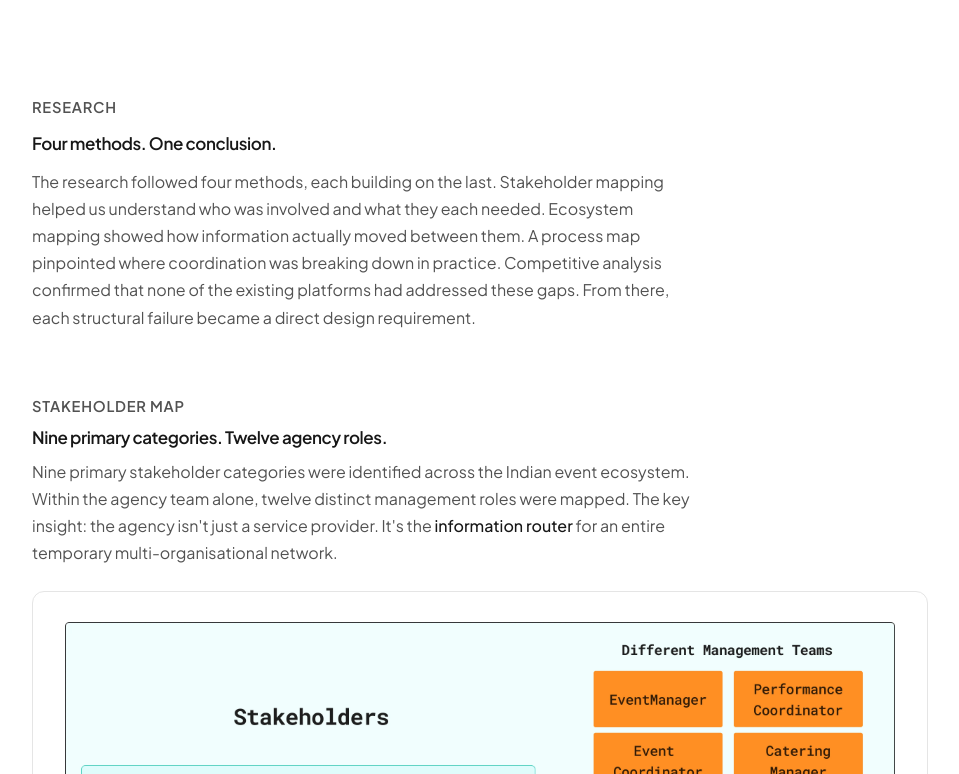
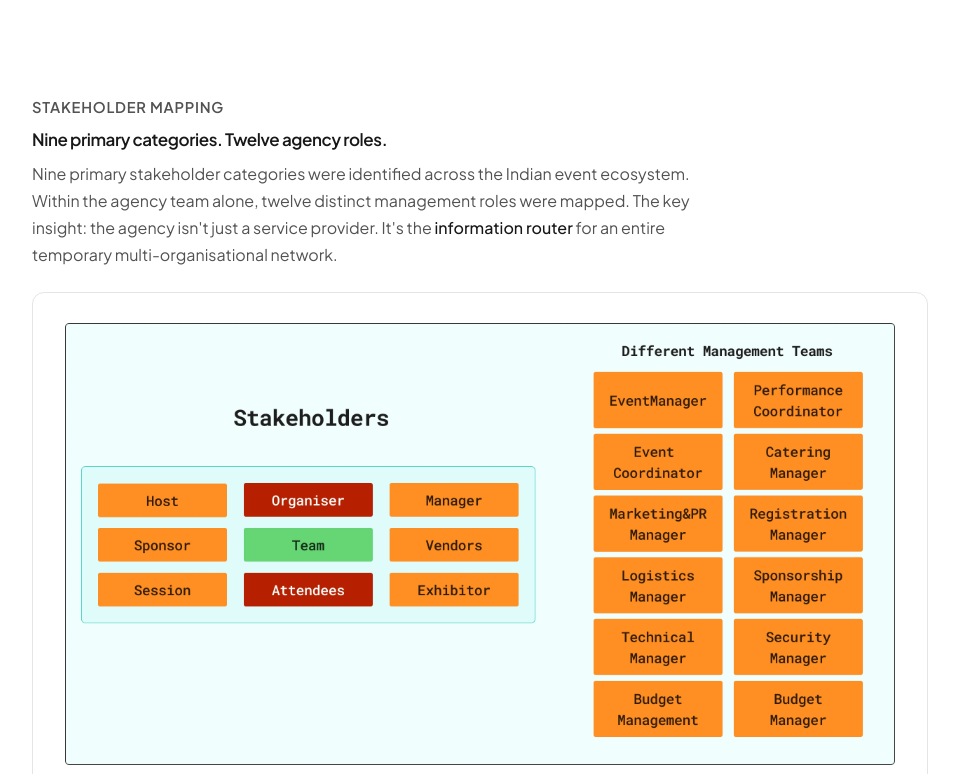
Before and after one commit to Harharshambhu/portfolio, a Next.js app: page /projects/event-ease in a window 1280 px wide. Shown: the part 3286-4060 px from the top of the page, without its empty margins (160-1119 px from the left). Built offline with nearby package versions, Linux system fonts and the light colour scheme.

Commit message:
basic changes

```diff
--- a/src/app/(portfolio)/projects/event-ease/page.tsx
+++ b/src/app/(portfolio)/projects/event-ease/page.tsx
@@ -404,18 +404,12 @@ export default function EventEaseProjectPage() {
 
                 {/* 06 — RESEARCH */}
                 <motion.section initial="hidden" animate="visible" variants={fade} className="flex flex-col gap-16">
-                    <div className="flex flex-col gap-4">
-                        <SectionLabel>Research</SectionLabel>
-                        <h3 className="text-5xl font-semibold tracking-tight">Four methods. One conclusion.</h3>
-                        <p className="max-w-2xl text-muted leading-relaxed">
-                            The research followed four methods, each building on the last. Stakeholder mapping helped us understand who was involved and what they each needed. Ecosystem mapping showed how information actually moved between them. A process map pinpointed where coordination was breaking down in practice. Competitive analysis confirmed that none of the existing platforms had addressed these gaps. From there, each structural failure became a direct design requirement.
-                        </p>
-                    </div>
+
 
                     {/* Stakeholder Map */}
                     <div className="flex flex-col gap-6">
                         <div className="flex flex-col gap-3">
-                            <SectionLabel>Stakeholder Map</SectionLabel>
+                            <SectionLabel>Stakeholder Mapping</SectionLabel>
                             <h3 className="text-5xl font-semibold tracking-tight">Nine primary categories. Twelve agency roles.</h3>
                             <p className="max-w-2xl text-muted leading-relaxed">
                                 Nine primary stakeholder categories were identified across the Indian event ecosystem. Within the agency team alone, twelve distinct management roles were mapped. The key insight: the agency isn&apos;t just a service provider. It&apos;s the <span className="text-foreground font-medium">information router</span> for an entire temporary multi-organisational network.
@@ -495,6 +489,19 @@ export default function EventEaseProjectPage() {
                             <Image src="/projects/EventEase/GapClosure-Strategy-Map.webp" alt="Gap closure strategy — nine market failures and platform responses" fill className="object-contain p-3" />
                         </div>
                     </div>
+
+                    {/* Event Process Map */}
+                    <div className="flex flex-col gap-6">
+                        <div className="flex flex-col gap-3">
+                            <SectionLabel>Research Takeaways</SectionLabel>
+                            <h3 className="text-5xl font-semibold tracking-tight">Everything works well, but they centre around the wrong thing</h3>
+                            <p className="max-w-2xl text-muted leading-relaxed">
+                                The research followed four methods, each building on the last. Stakeholder mapping helped us understand who was involved and what they each needed. Ecosystem mapping showed how information actually moved between them. A process map pinpointed where coordination was breaking down in practice. Competitive analysis confirmed that none of the existing platforms had addressed these gaps. From there, each structural failure became a direct design requirement.
+                            </p>
+                        </div>
+
+                    </div>
+
                 </motion.section>
 
             </div>
```
